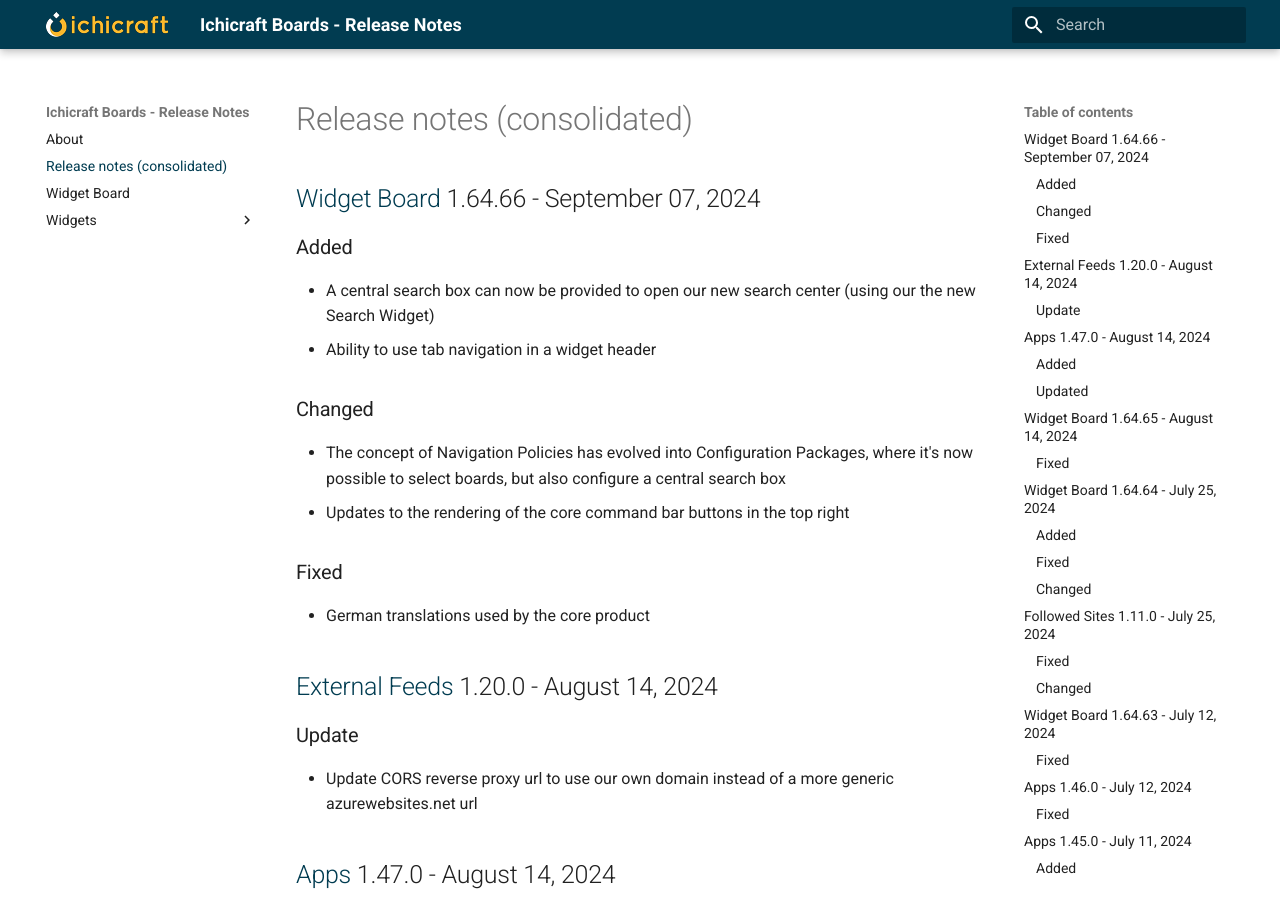
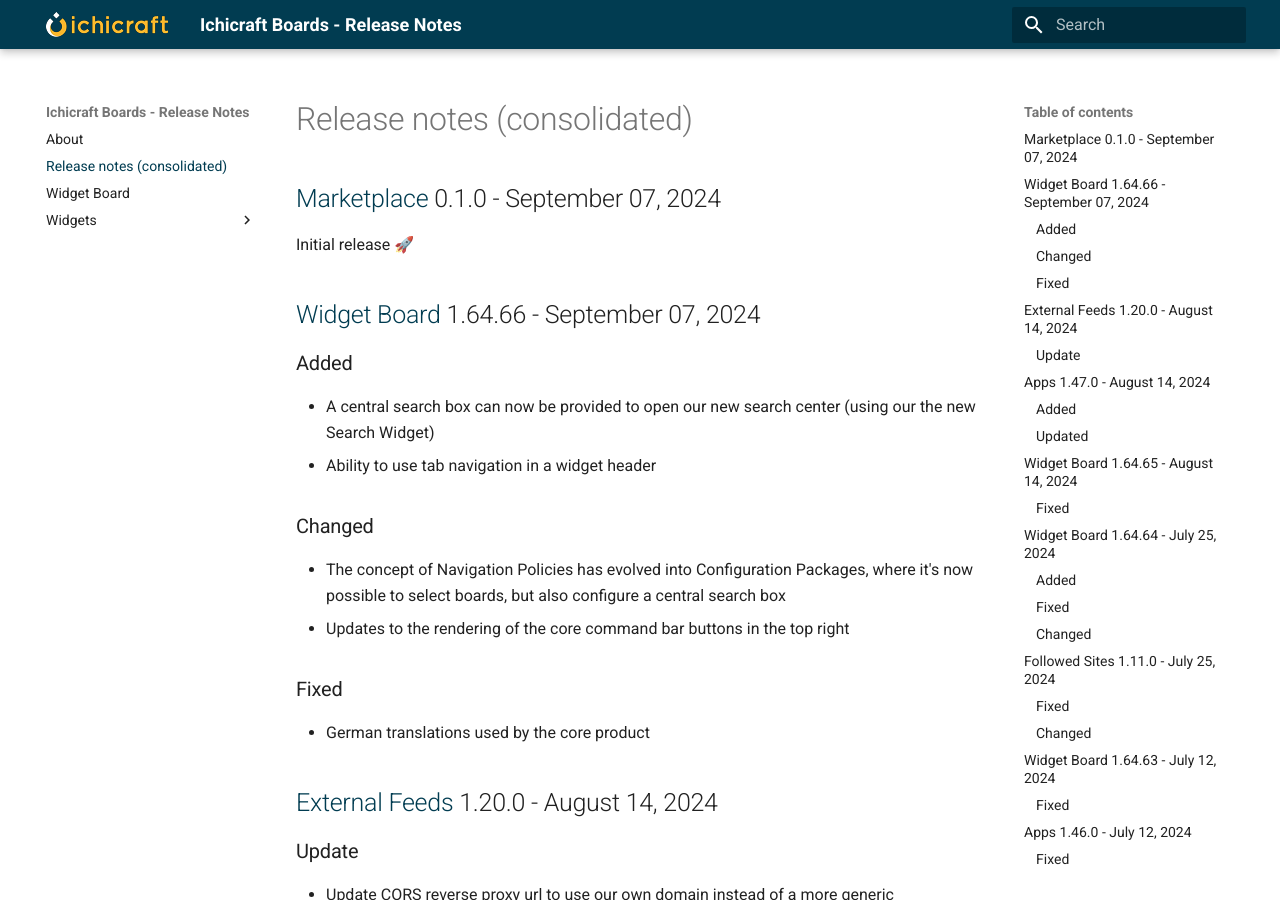
Before and after one commit to ichicraft/widgets-docs, an MkDocs documentation site: the page built from docs/Release-notes-(consolidated).md, in a window 1280 px wide and 900 px high. Built offline with MkDocs 1.6.1 and Material for MkDocs 9.7.7, drawn with Linux system fonts in a browser that asks for light colours.

Commit message:
Release notes updated by BuildService

```diff
--- a/docs/Release-notes-(consolidated).md
+++ b/docs/Release-notes-(consolidated).md
@@ -1,3 +1,7 @@
+## [Marketplace](./Widgets/Marketplace.md) 0.1.0 - September 07, 2024
+
+Initial release 🚀
+
 ## [Widget Board](./Widget Board.md) 1.64.66 - September 07, 2024
 
 ### Added
--- a/docs/Widgets/Marketplace.md
+++ b/docs/Widgets/Marketplace.md
@@ -1,3 +1,7 @@
+## 0.1.0 - September 07, 2024
+
+Initial release 🚀
+
 ## 1.0.0 - April 25, 2024
 
 Initial release 🚀
```
